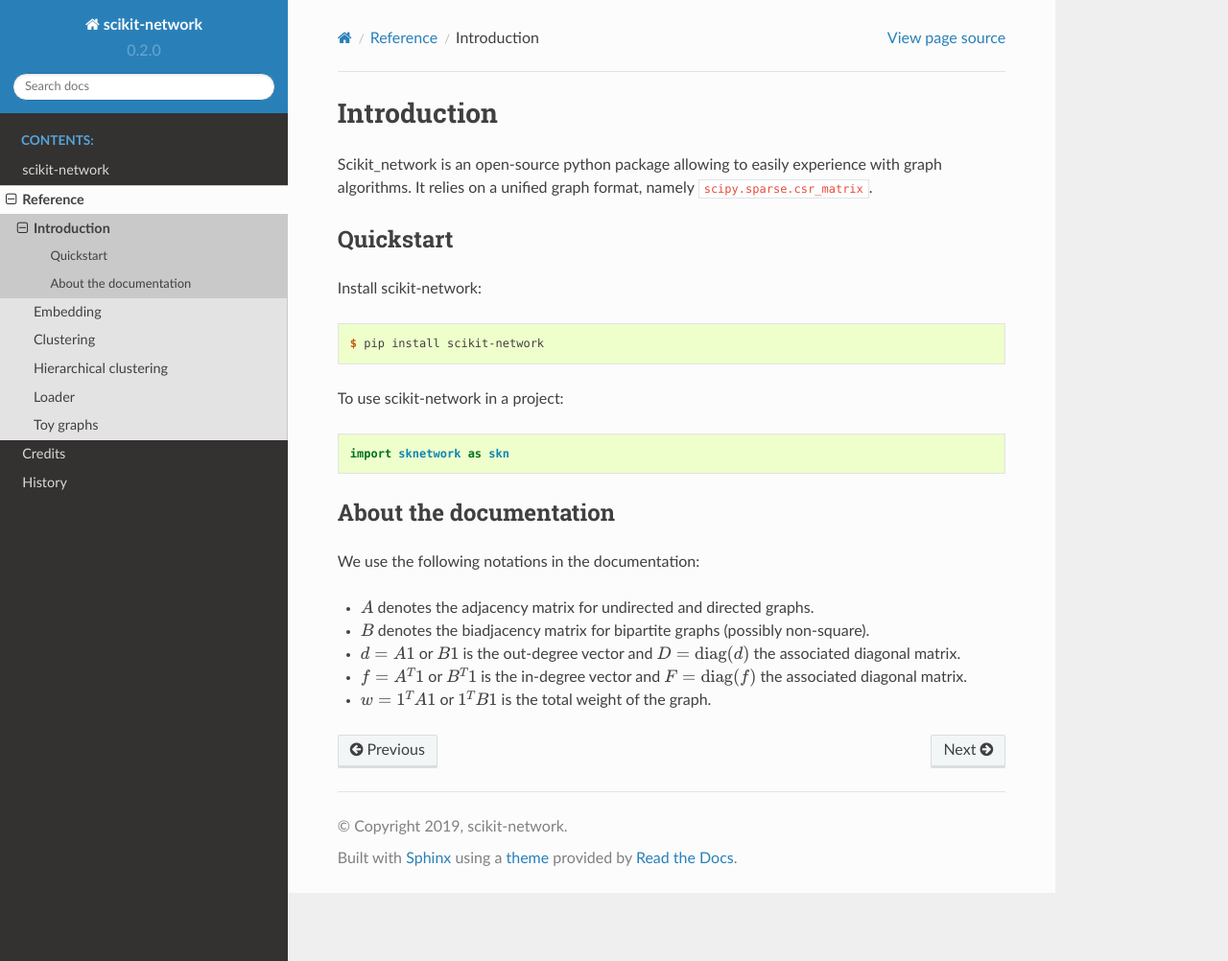
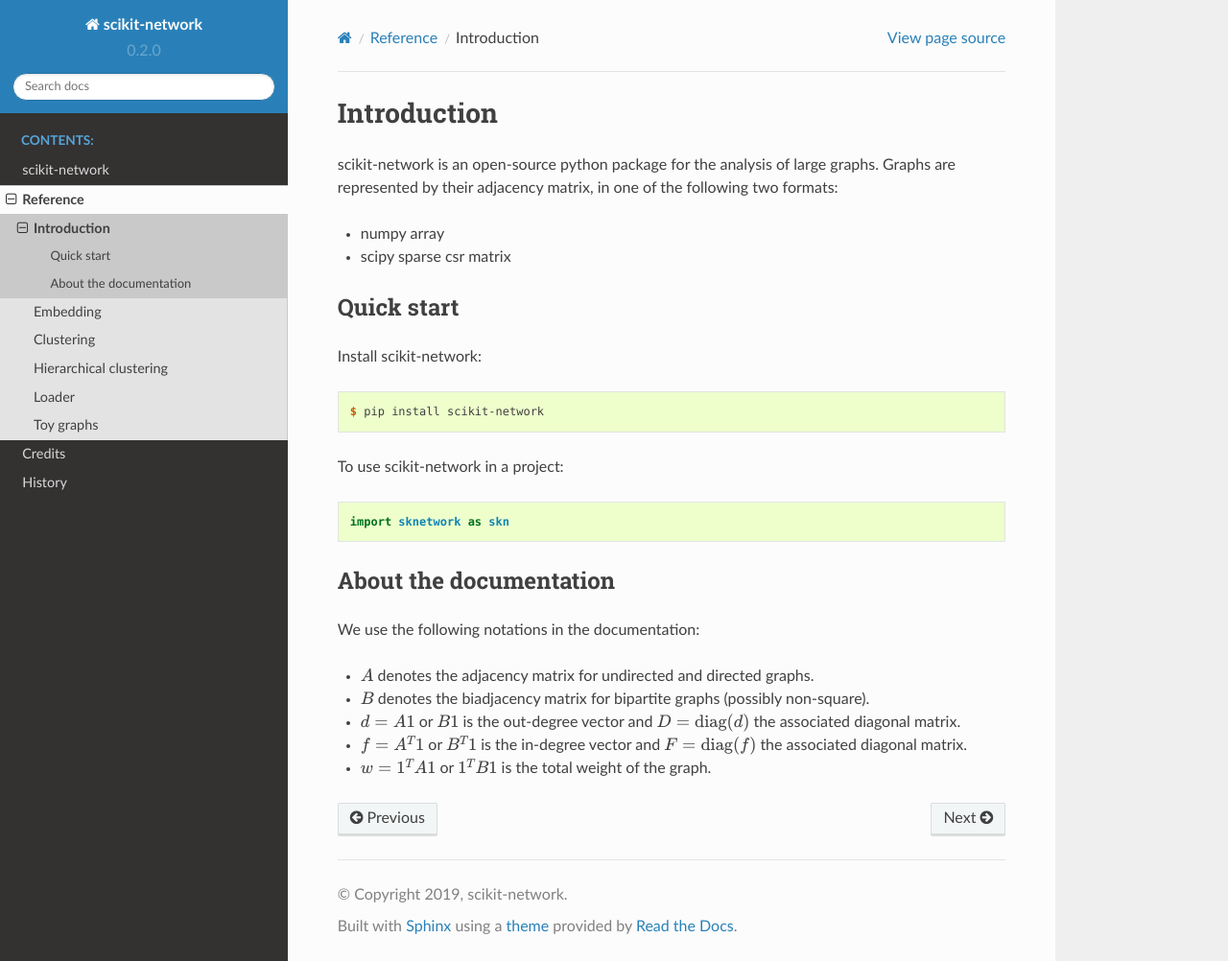
Before and after one commit to sknetwork-team/scikit-network, a Sphinx documentation site: the page built from docs/reference/introduction.rst, in a window 1280 px wide and 1002 px high. Shown: the whole window at 96% size. Built offline with Sphinx 7.4.7 and the Read the Docs theme 2.0.0, drawn with Linux system fonts in a browser that asks for light colours; pages that are not in the unit, such as notebooks, are missing from menus.

Commit message:
Documentation
add numpy array

```diff
--- a/docs/reference/introduction.rst
+++ b/docs/reference/introduction.rst
@@ -3,11 +3,14 @@
 Introduction
 ************
 
-Scikit_network is an open-source python package allowing to easily experience with graph algorithms.
-It relies on a unified graph format, namely ``scipy.sparse.csr_matrix``.
+scikit-network is an open-source python package for the analysis of large graphs.
+Graphs are represented by their adjacency matrix, in one of the following two formats:
 
-Quickstart
-----------
+* numpy array
+* scipy sparse csr matrix
+
+Quick start
+-----------
 
 Install scikit-network:
 
@@ -33,4 +36,4 @@
 
 * :math:`f = A^T1` or :math:`B^T1` is the in-degree vector and :math:`F = \text{diag}(f)` the associated diagonal matrix.
 
-* :math:`w = 1^TA1` or :math:`1 ^TB1` is the total weight of the graph.
+* :math:`w = 1^T A1` or :math:`1 ^T B1` is the total weight of the graph.
```
